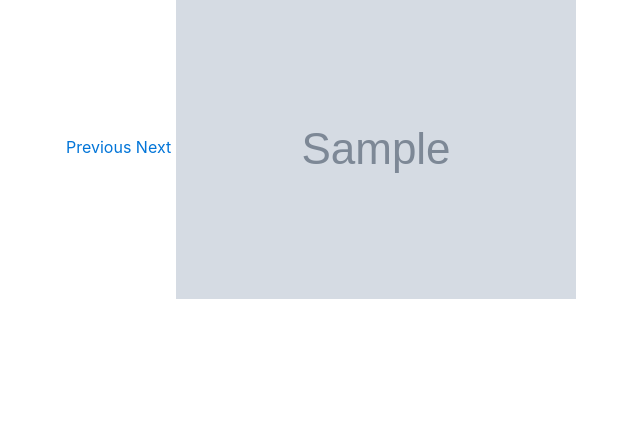
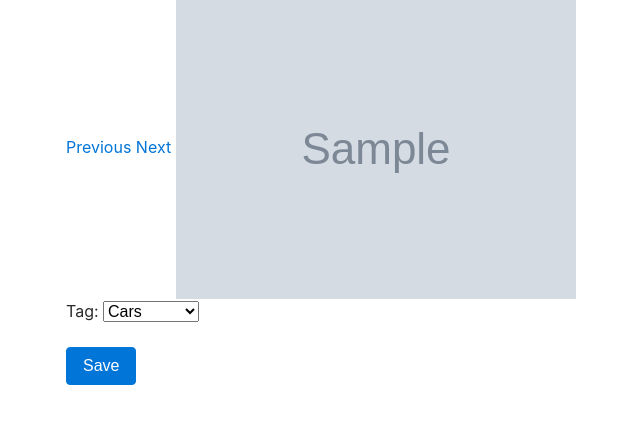
Before and after one commit to n-ck/insta_app, a Django app: page /post/1/ in a window 1280 px wide. Shown: the part 58-482 px from the top of the page, without its empty margins (19-659 px from the left). Run offline with Django 3.2, Linux system fonts and the light colour scheme; tables that the repository leaves empty hold one stand-in row (values such as "Sample post"); grey boxes marked "Sample" are stand-in pictures; some libraries are stand-ins or nearby versions.

Commit message:
added logic to save tags on post detail page

```diff
--- a/insta/forms.py
+++ b/insta/forms.py
@@ -3,6 +3,7 @@ from django import forms
 TAGS = [
 ('cars', 'Cars'),
 ('inspiration', 'Inspiration'),
+('other', 'Other'),
 ]
 
 class PostForm(forms.Form):
@@ -12,3 +13,8 @@ class PostForm(forms.Form):
 
 class PageForm(forms.Form):
 	page = forms.CharField(label='IG Page Name', max_length=150)
+
+
+class TagForm(forms.Form):
+	tag = forms.CharField(label='Tag:',
+						  widget=forms.Select(choices=TAGS))
--- a/insta/models.py
+++ b/insta/models.py
@@ -19,3 +19,4 @@ class SavePagePost(models.Model):
 	url = models.CharField(max_length=2083, null=True)
 	page = models.CharField(max_length=250, null=True)
 	img = models.CharField(max_length=2083, null=True)
+	tag = models.CharField(max_length=250, null=True)
--- a/insta/templates/insta/post_detail.html
+++ b/insta/templates/insta/post_detail.html
@@ -17,5 +17,14 @@
 	</div>
 </div>
 
+<form action="{% url 'insta:post_detail' postid=post.pk%}" method="POST">
+	<div class="form-group">
+		<label for="" class="">Tag:</label>
+		{{ form.tag }}
+	</div>
+	<button type="submit" class="btn btn-primary mb-2">Save</button>
+	{% csrf_token %}
+</form>
+
 
 {% endblock %}
--- a/insta/views.py
+++ b/insta/views.py
@@ -7,7 +7,7 @@ from django.views.generic import View
 from models import IgPage, IgPost, SavePagePost
 from django.contrib.auth import authenticate, login, logout
 
-from .forms import PostForm, PageForm
+from .forms import PostForm, PageForm, TagForm
 
 import utils
 
@@ -179,13 +179,39 @@ class PostDetail(View):
 		next_post = post.id + 1
 		previous_post = post.id - 1
 
+		form = PostForm()
+
 		context = {
+			'form': form,
 			'post': post,
 			'next': next_post,
 			'previous': previous_post
 		}
 
 		return render(request, 'post_detail.html', context)
+
+	def post(self, request, postid):
+
+		form = TagForm()
+
+		if form.is_valid():
+
+			tag = form.cleaned_data['tag']
+			print tag
+
+			context = {
+				'form': form,
+				'post': post,
+				'next': next_post,
+				'previous': previous_post
+			}
+
+			update_tag = SavePagePost(tag=tag)
+			update_tag.save()
+
+			print tag
+
+			return render(request, 'post_detail.html', context)
 
 
 	# Further development:
```
Also changed, not shown: 2 other files.
